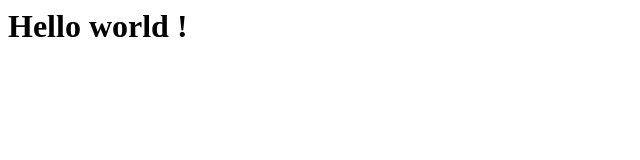
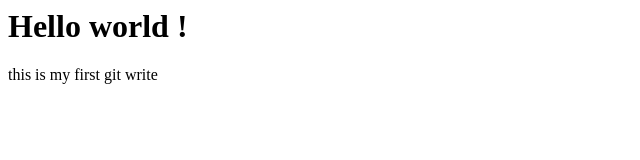
Before and after one commit to ManojKannor/webdev-Repository, a plain HTML site: page index.html in a window 1280 px wide. Shown: the whole page, without its empty margins (0-640 px from the left). Drawn offline with Linux system fonts and the light colour scheme.

Commit message:
add new paragraph

```diff
--- a/index.html
+++ b/index.html
@@ -1 +1,2 @@
 <h1>Hello world !</h1>
+<p>this is my first git write</p>
```
